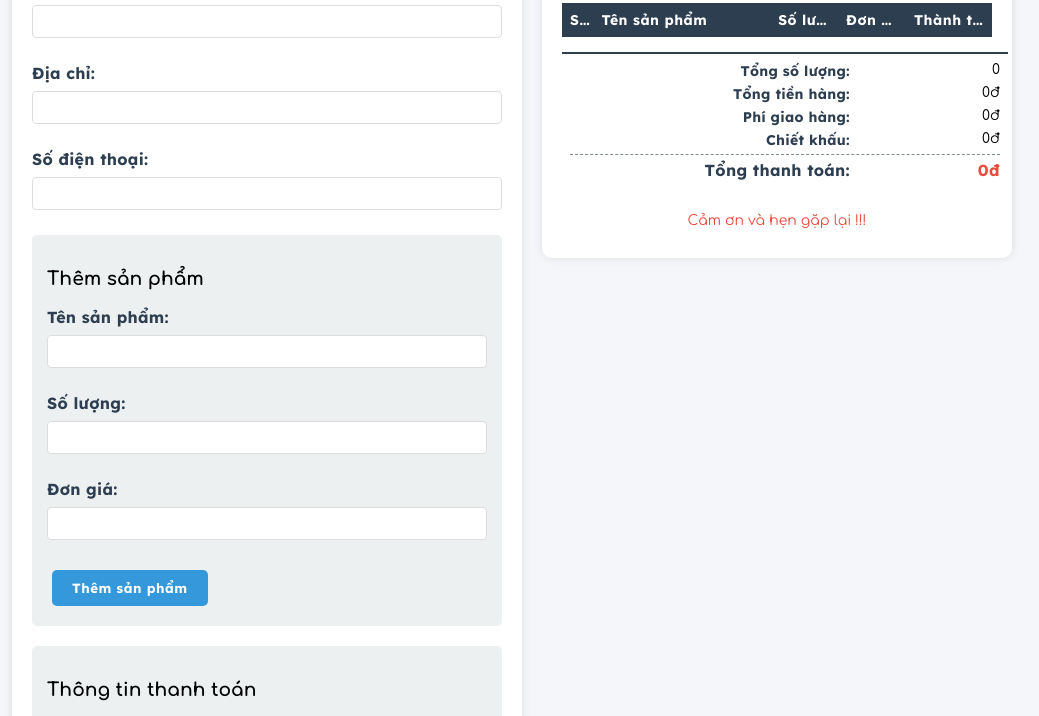
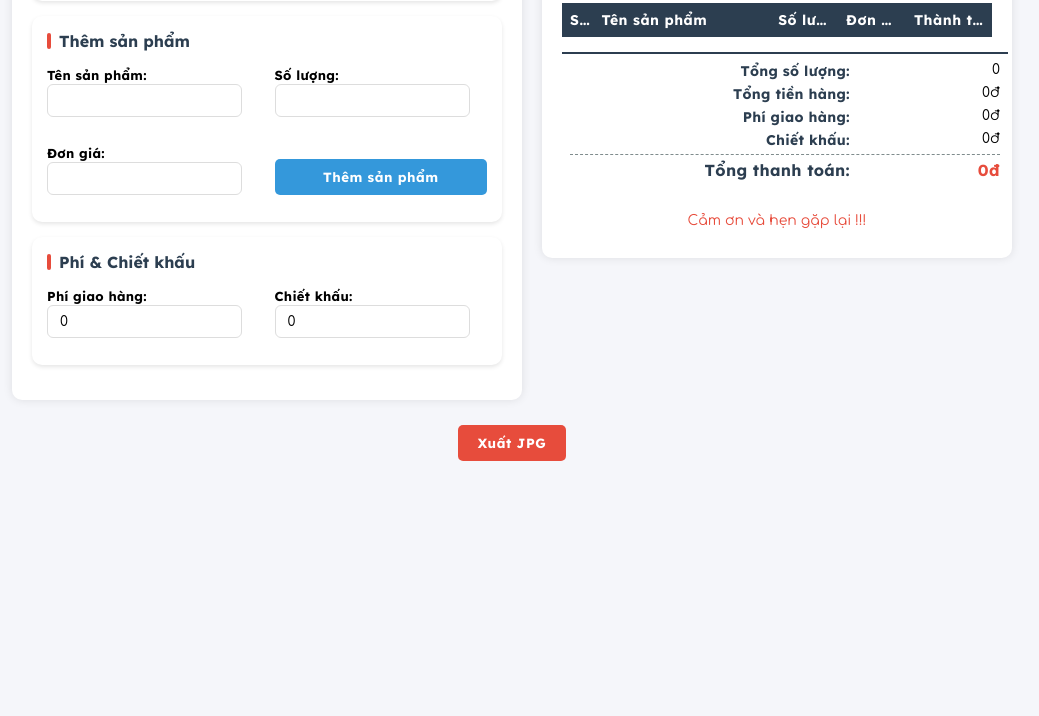
Before and after one commit to banhkuleo/invoice, a plain HTML site: page index.html in a window 1280 px wide. Shown: the part 305-1021 px from the top of the page, without its empty margins (128-1167 px from the left). After the commit the page ends 811 px from the top, so only its background shows below. Drawn offline with Linux system fonts and the light colour scheme.

Commit message:
sửa giao diện

```diff
--- a/index.html
+++ b/index.html
@@ -53,29 +53,68 @@
                 box-sizing: border-box;
             }
 
+            .form-section {
+                background: white;
+                padding: 15px;
+                border-radius: 10px;
+                margin-bottom: 15px;
+                box-shadow: 0 2px 4px rgba(0, 0, 0, 0.1);
+            }
+
+            .form-section h3 {
+                color: var(--primary-color);
+                margin: 0 0 15px 0;
+                font-size: 16px;
+                font-family: "Lexend", sans-serif;
+                display: flex;
+                align-items: center;
+                gap: 8px;
+            }
+
+            .form-section h3::before {
+                content: "";
+                display: inline-block;
+                width: 4px;
+                height: 16px;
+                background-color: var(--accent-color);
+                border-radius: 2px;
+            }
+
+            .form-grid {
+                display: grid;
+                grid-template-columns: repeat(2, 1fr);
+                gap: 15px;
+            }
+
+            @media screen and (max-width: 768px) {
+                .form-grid {
+                    grid-template-columns: 1fr;
+                }
+            }
+
             .form-group {
-                margin-bottom: 15px;
+                margin-bottom: 12px;
             }
 
             .form-group label {
-                display: block;
-                margin-bottom: 8px;
-                color: var(--primary-color);
-                font-weight: 700;
-                letter-spacing: 0.3px;
+                font-size: 13px;
+                margin-bottom: 5px;
             }
 
             input[type="text"],
             input[type="number"],
             input[type="date"] {
-                width: 100%;
-                padding: 8px;
+                padding: 8px 12px;
                 border: 1px solid #ddd;
-                border-radius: 4px;
-                margin-bottom: 10px;
-                box-sizing: border-box;
-                font-family: "Comfortaa", cursive;
-                font-size: 14px;
+                border-radius: 6px;
+                transition: border-color 0.3s;
+            }
+
+            input[type="text"]:focus,
+            input[type="number"]:focus,
+            input[type="date"]:focus {
+                border-color: var(--secondary-color);
+                outline: none;
             }
 
             table {
@@ -481,7 +520,10 @@
     <body>
         <div class="container">
             <div class="invoice-form">
-                <h2>Thông tin hóa đơn</h2>
+                <!-- Thông tin hóa đơn -->
+                <div class="form-section">
+                    <h3>Thông tin hóa đơn</h3>
+                    <div class="form-grid">
                         <div class="form-group">
                             <label>Mã hóa đơn:</label>
                             <input type="text" id="invoiceNumber" readonly />
@@ -489,6 +531,7 @@
                         <div class="form-group">
                             <label>Ngày lập:</label>
                             <input type="date" id="invoiceDate" />
+                        </div>
                     </div>
                     <div class="form-group">
                         <label>Tên khách hàng:</label>
@@ -502,9 +545,12 @@
                         <label>Số điện thoại:</label>
                         <input type="text" id="phone" />
                     </div>
+                </div>
 
-                <div class="product-form">
+                <!-- Thêm sản phẩm -->
+                <div class="form-section">
                     <h3>Thêm sản phẩm</h3>
+                    <div class="form-grid">
                         <div class="form-group">
                             <label>Tên sản phẩm:</label>
                             <input type="text" id="productName" />
@@ -517,11 +563,24 @@
                             <label>Đơn giá:</label>
                             <input type="number" id="price" min="0" />
                         </div>
-                    <button onclick="addProduct()">Thêm sản phẩm</button>
+                        <div
+                            class="form-group"
+                            style="display: flex; align-items: flex-end"
+                        >
+                            <button
+                                onclick="addProduct()"
+                                style="width: 100%; margin: 0"
+                            >
+                                Thêm sản phẩm
+                            </button>
+                        </div>
+                    </div>
                 </div>
 
-                <div class="additional-info">
-                    <h3>Thông tin thanh toán</h3>
+                <!-- Phí & Chiết khấu -->
+                <div class="form-section">
+                    <h3>Phí & Chiết khấu</h3>
+                    <div class="form-grid">
                         <div class="form-group">
                             <label>Phí giao hàng:</label>
                             <input
@@ -541,6 +600,7 @@
                                 value="0"
                                 onchange="updateInvoice()"
                             />
+                        </div>
                     </div>
                 </div>
             </div>
@@ -947,21 +1007,18 @@
                         imageOutput.src = imgData;
                         imageOutput.style.display = "block";
 
-                        // Tạo link tải xuống
-                        const link = document.createElement("a");
-                        link.href = imgData;
-                        link.download = `hoa-don-${
-                            document.getElementById("invoiceNumber").value
-                        }.jpg`;
-                        link.click();
+                        // Xóa form
+                        clearForm();
 
-                        // Xóa form sau khi xuất thành công
+                        // Đợi ảnh tải xong rồi mới cuộn
+                        imageOutput.onload = function () {
                             setTimeout(() => {
-                            clearForm();
-                            alert(
-                                "Đã xuất hóa đơn thành công và làm mới thông tin!"
-                            );
-                        }, 500);
+                                imageOutput.scrollIntoView({
+                                    behavior: "smooth",
+                                    block: "start",
+                                });
+                            }, 100);
+                        };
                     })
                     .catch((err) => {
                         console.error("Có lỗi khi tạo hình ảnh: ", err);
```
Lines whose indentation alone changed are shown as unchanged.
